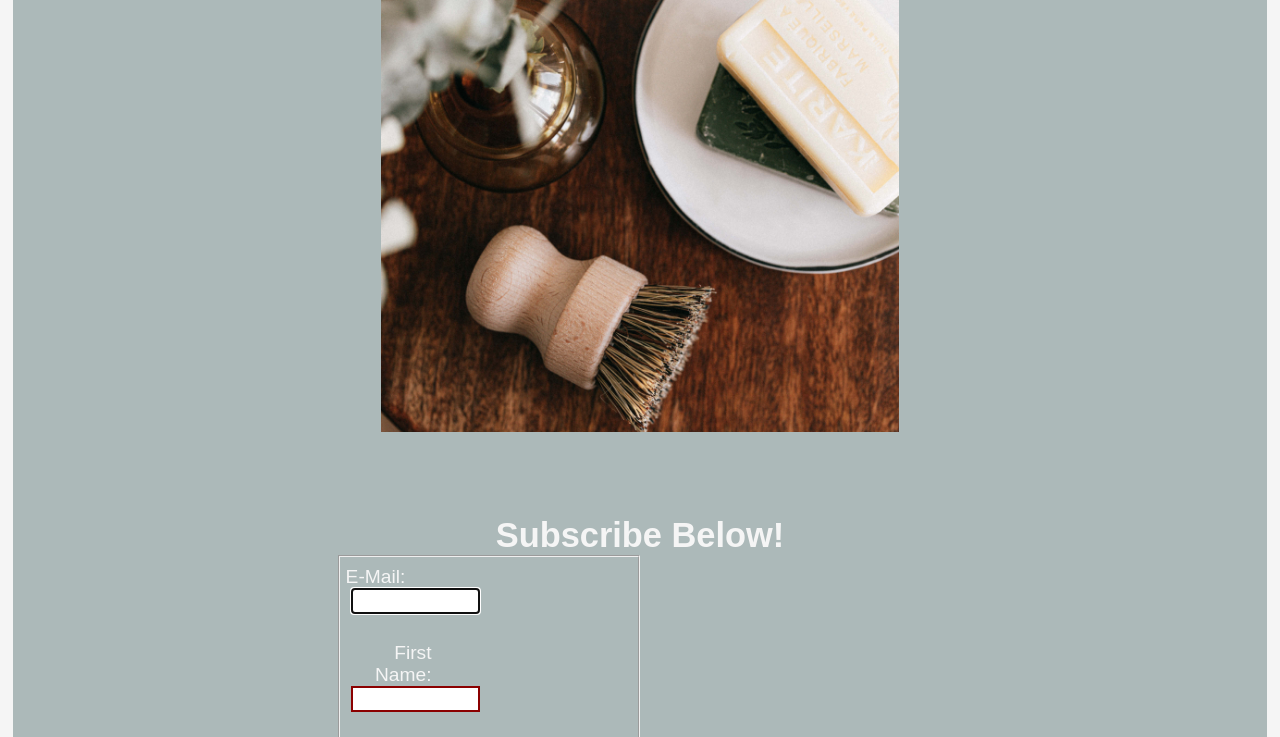
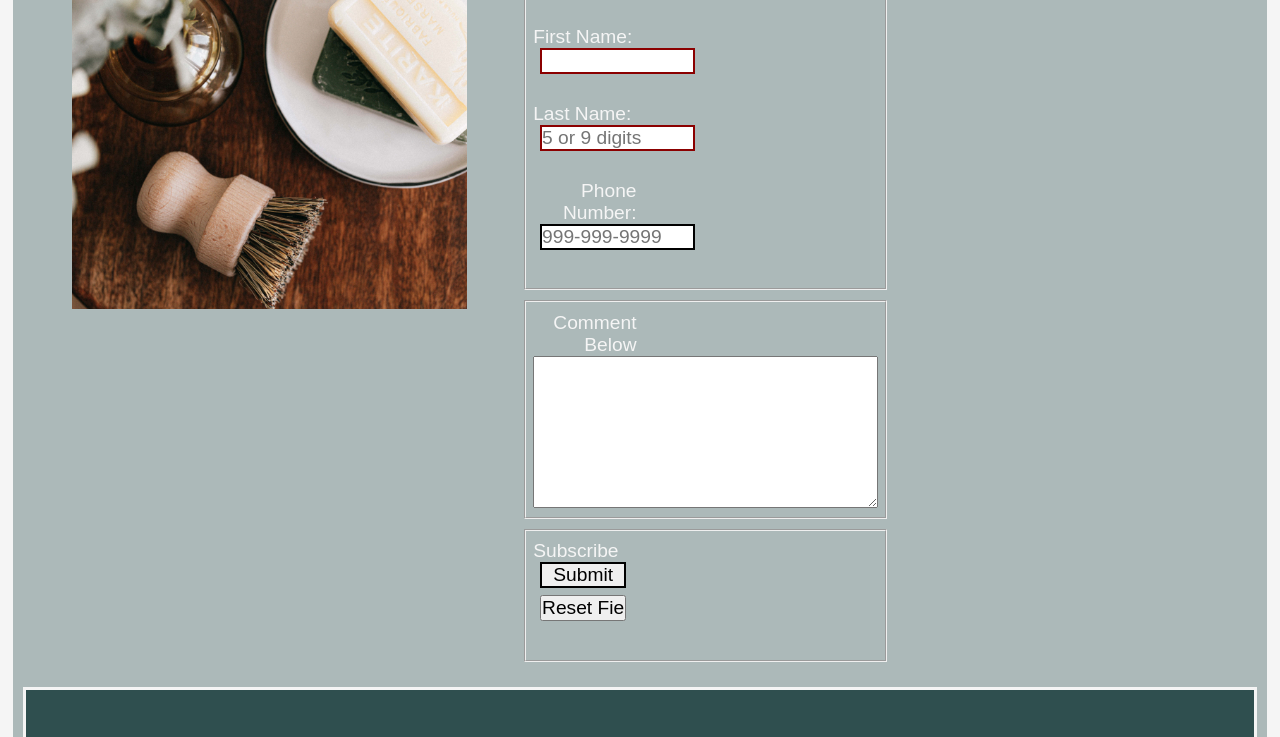
Before and after one commit to jaimearnold/laurelstonesoaps, a plain HTML site: page contact.html in a window 1280 px wide. Shown: the part 515-1252 px from the top of the page. Drawn offline with nearby package versions, Linux system fonts and the light colour scheme.

Commit message:
Update style.css

```diff
--- a/styles/style.css
+++ b/styles/style.css
@@ -570,7 +570,8 @@ aside.contact_img {
     flex-basis: 40%;
     padding: 4%;
     margin: 0 auto;
-    width: 50%;
+    width: 40%;
+    float: left;
 }
 
 section#contact {
@@ -579,7 +580,8 @@ section#contact {
     flex-basis: 60%;
     justify-content: space-around;
     margin: 0 auto;
-    width: 50%;
+    width: 60%;
+    float: left;
 }
 
 
```
